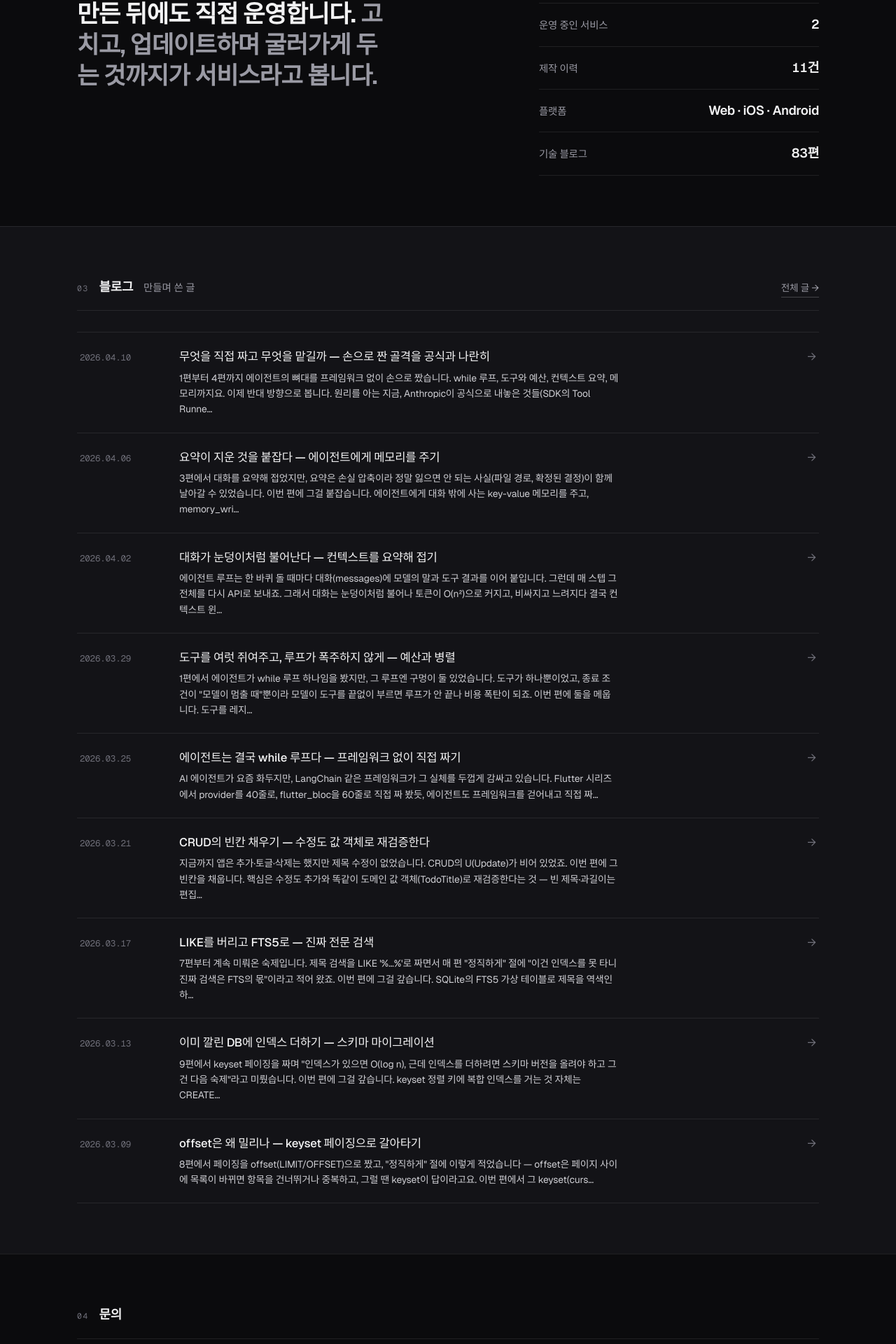
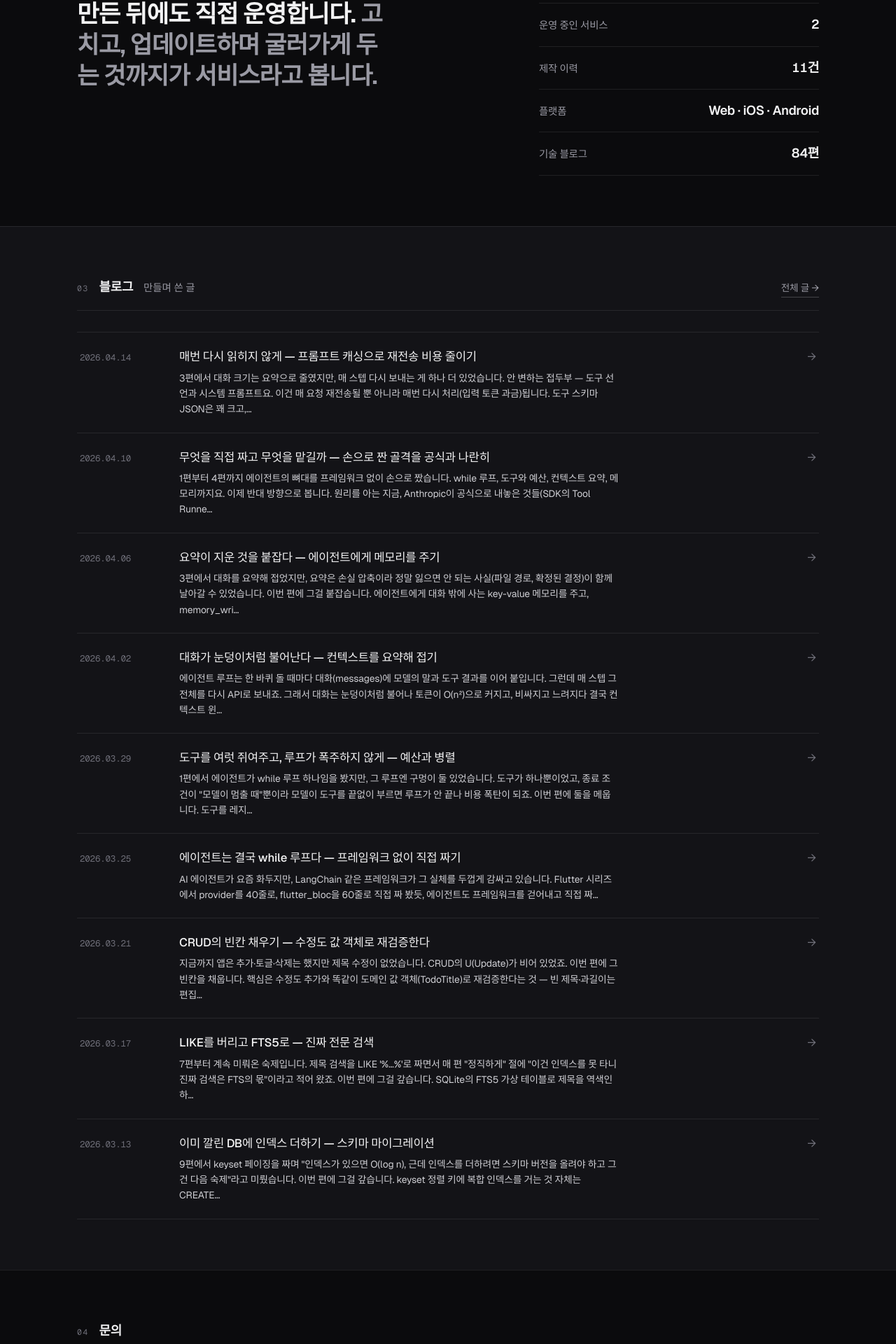
Before and after one commit to kahnco/kahnco_page, a React (Vite) app: page / in a window 1280 px wide. Shown: the part 1720-3640 px from the top of the page at 70% size. Built offline with nearby package versions, Linux system fonts and the light colour scheme.

Commit message:
feat(blog): AI 시리즈 6편 — 프롬프트 캐싱

```diff
--- a/src/data/posts.ts
+++ b/src/data/posts.ts
@@ -9,6 +9,12 @@ export interface PostMeta {
 }
 
 export const LATEST_POSTS: PostMeta[] = [
+  {
+    "slug": "agent-from-scratch-prompt-caching",
+    "date": "2026.04.14",
+    "title": "매번 다시 읽히지 않게 — 프롬프트 캐싱으로 재전송 비용 줄이기",
+    "excerpt": "3편에서 대화 크기는 요약으로 줄였지만, 매 스텝 다시 보내는 게 하나 더 있었습니다. 안 변하는 접두부 — 도구 선언과 시스템 프롬프트요. 이건 매 요청 재전송될 뿐 아니라 매번 다시 처리(입력 토큰 과금)됩니다. 도구 스키마 JSON은 꽤 크고,…"
+  },
   {
     "slug": "agent-from-scratch-build-vs-buy",
     "date": "2026.04.10",
@@ -56,14 +62,8 @@ export const LATEST_POSTS: PostMeta[] = [
     "date": "2026.03.13",
     "title": "이미 깔린 DB에 인덱스 더하기 — 스키마 마이그레이션",
     "excerpt": "9편에서 keyset 페이징을 짜며 \"인덱스가 있으면 O(log n), 근데 인덱스를 더하려면 스키마 버전을 올려야 하고 그건 다음 숙제\"라고 미뤘습니다. 이번 편에 그걸 갚습니다. keyset 정렬 키에 복합 인덱스를 거는 것 자체는 CREATE…"
-  },
-  {
-    "slug": "flutter-app-keyset-pagination",
-    "date": "2026.03.09",
-    "title": "offset은 왜 밀리나 — keyset 페이징으로 갈아타기",
-    "excerpt": "8편에서 페이징을 offset(LIMIT/OFFSET)으로 짰고, \"정직하게\" 절에 이렇게 적었습니다 — offset은 페이지 사이에 목록이 바뀌면 항목을 건너뛰거나 중복하고, 그럴 땐 keyset이 답이라고요. 이번 편에서 그 keyset(curs…"
   }
 ];
 
 // 홈 figure("기술 블로그 N편")와 동기화되는 총 글 수.
-export const BLOG_POST_COUNT = 83;
+export const BLOG_POST_COUNT = 84;
```
Also changed, not shown: 2 other files (tests, documents, lock files or other folders).
